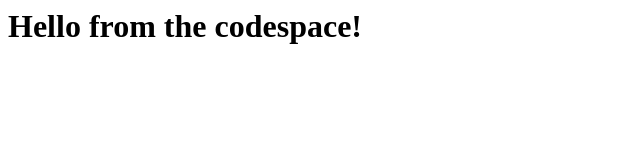
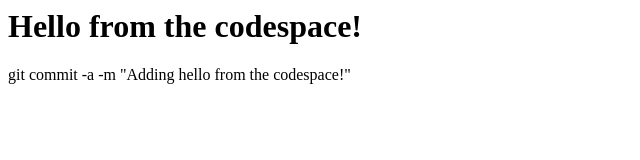
Before and after one commit to wxxyzrun/skills-code-with-codespaces, a plain HTML site: page index.html in a window 1280 px wide. Shown: the whole page, without its empty margins (0-640 px from the left). Drawn offline with Linux system fonts and the light colour scheme.

Commit message:
Update index.html

```diff
--- a/index.html
+++ b/index.html
@@ -1,3 +1,4 @@
 <html>
   <h1>Hello from the codespace!</h1>
+  git commit -a -m "Adding hello from the codespace!"
 </html>
```
